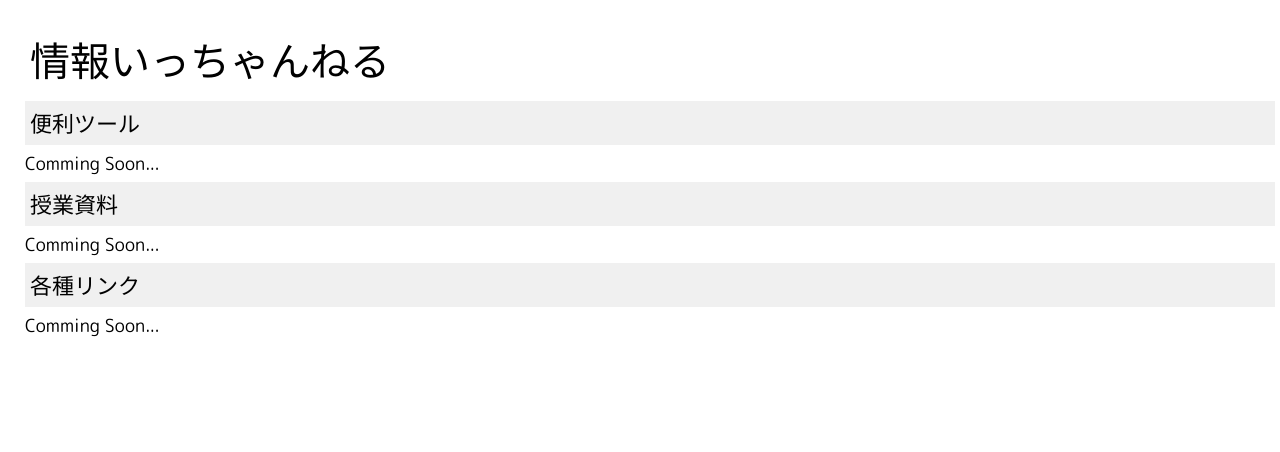
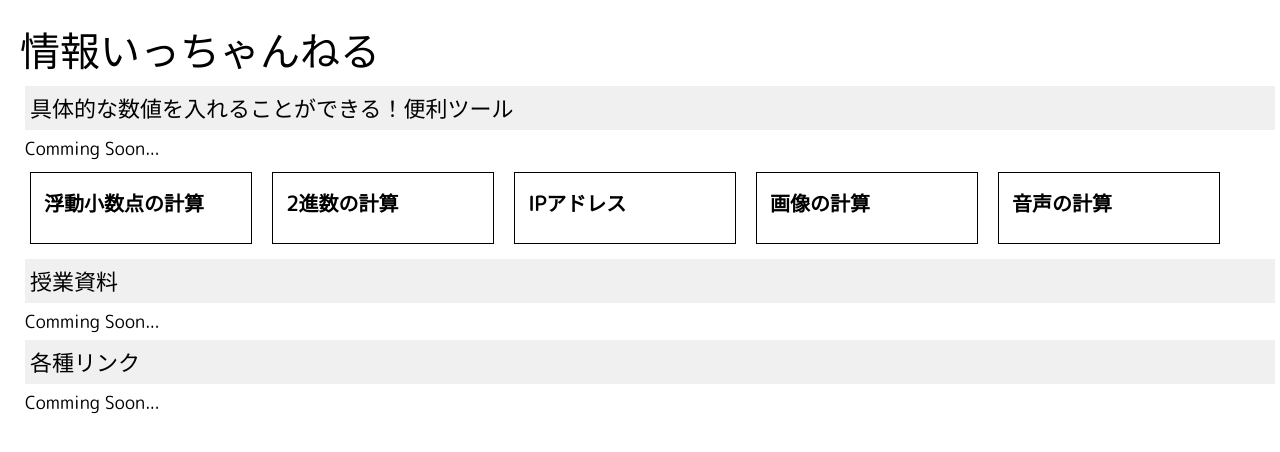
Before and after one commit to okaryoh/joho-1-ch, a React (Create React App) app: page / in a window 1280 px wide. Shown: the top 452 px of the page. Built offline with nearby package versions, Linux system fonts and the light colour scheme.

Commit message:
コンテンツの内容・タイトルの記載方法変更

```diff
--- a/src/App.tsx
+++ b/src/App.tsx
@@ -2,14 +2,48 @@ import React from 'react';
 import './style.css';
 import { Paragraph } from './stories/Paragraph/Paragraph';
 import { Label } from './stories/Label/Label';
+import { ThumbnailAndText } from './stories/ThumbnailAndText/ThumbnailAndText';
+import { FlexBox } from './stories/FlexBox/FlexBox';
+import { SnsArea } from './home/SnsArea/SnsArea';
 
 
 function App() {
   return (
-    <div style={{ padding: "20px" }}>
-      <Paragraph text={"情報いっちゃんねる"} fontSizePx={40} />
-      <Paragraph text={"便利ツール"} backgroundColor='#f0f0f0' />
+    <div style={{
+      padding: "20px",
+    }}>
+      <header style={{ fontSize: '40px' }}>
+        情報いっちゃんねる
+      </header>
+      <Paragraph text={"具体的な数値を入れることができる！便利ツール"} backgroundColor='#f0f0f0' />
       <Label label={"Comming Soon..."} />
+      <FlexBox>
+        <ThumbnailAndText
+          title='浮動小数点の計算'
+          thumbnailSize='small'
+          isImage={false}
+        />
+        <ThumbnailAndText
+          title='2進数の計算'
+          thumbnailSize='small'
+          isImage={false}
+        />
+        <ThumbnailAndText
+          title='IPアドレス'
+          thumbnailSize='small'
+          isImage={false}
+        />
+        <ThumbnailAndText
+          title='画像の計算'
+          thumbnailSize='small'
+          isImage={false}
+        />
+        <ThumbnailAndText
+          title='音声の計算'
+          thumbnailSize='small'
+          isImage={false}
+        />
+      </FlexBox>
       <Paragraph text={"授業資料"} backgroundColor='#f0f0f0' />
       <Label label={"Comming Soon..."} />
       <Paragraph text={"各種リンク"} backgroundColor='#f0f0f0' />
```
